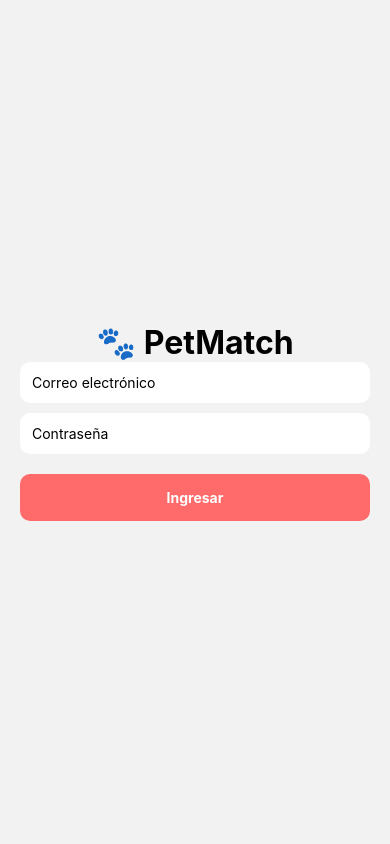
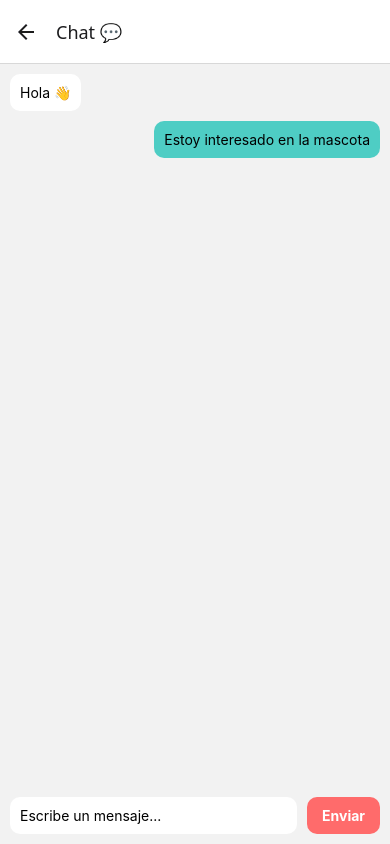
Before and after one commit to OmarGuillen-Prog/PetMatch, a React Native app: screen /Chat in a window 390 px wide. Before the commit this address had no page. Built offline with nearby package versions, Linux system fonts and the light colour scheme.

Commit message:
ChatScreen funcional con estilos

```diff
--- a/src/navigation/AppNavigator.tsx
+++ b/src/navigation/AppNavigator.tsx
@@ -7,6 +7,7 @@ import HomeScreen from '../screens/HomeScreen';
 import DetailScreen from '../screens/DetailScreen';
 import PublishScreen from '../screens/PublishScreen';
 import ProfileScreen from '../screens/ProfileScreen';
+import ChatScreen from '../screens/ChatScreen';
 
 const Stack = createNativeStackNavigator();
 
@@ -51,6 +52,12 @@ export default function AppNavigator() {
           options={{ title: 'Perfil 👤' }}
         />
 
+        <Stack.Screen
+          name="Chat"
+          component={ChatScreen}
+          options={{ title: 'Chat 💬' }}
+        />
+
       </Stack.Navigator>
     </NavigationContainer>
   );
--- /dev/null
+++ b/src/screens/ChatScreen.tsx
@@ -0,0 +1,62 @@
+import { View, Text, TextInput, TouchableOpacity, FlatList } from 'react-native';
+import { useState } from 'react';
+import { chatStyles as styles } from '../styles/chatStyles';
+
+export default function ChatScreen() {
+
+  const [message, setMessage] = useState('');
+
+  const [messages, setMessages] = useState([
+    { id: '1', text: 'Hola 👋', sender: 'other' },
+    { id: '2', text: 'Estoy interesado en la mascota', sender: 'me' },
+  ]);
+
+  const sendMessage = () => {
+    if (!message.trim()) return;
+
+    const newMessage = {
+      id: Date.now().toString(),
+      text: message,
+      sender: 'me',
+    };
+
+    setMessages([...messages, newMessage]);
+    setMessage('');
+  };
+
+  return (
+    <View style={styles.container}>
+
+      <FlatList
+        data={messages}
+        keyExtractor={(item) => item.id}
+        renderItem={({ item }) => (
+          <View
+            style={[
+              styles.messageContainer,
+              item.sender === 'me'
+                ? styles.myMessage
+                : styles.otherMessage,
+            ]}
+          >
+            <Text style={styles.text}>{item.text}</Text>
+          </View>
+        )}
+      />
+
+      <View style={styles.inputContainer}>
+        <TextInput
+          style={styles.input}
+          placeholder="Escribe un mensaje..."
+          value={message}
+          onChangeText={setMessage}
+        />
+
+        <TouchableOpacity style={styles.button} onPress={sendMessage}>
+          <Text style={styles.buttonText}>Enviar</Text>
+        </TouchableOpacity>
+      </View>
+
+    </View>
+  );
+}
--- a/src/screens/HomeScreen.tsx
+++ b/src/screens/HomeScreen.tsx
@@ -31,6 +31,10 @@ export default function HomeScreen({ navigation }: any) {
       <Text>Ir a Perfil</Text>
     </TouchableOpacity>
 
+    <TouchableOpacity onPress={() => navigation.navigate('Chat')}>
+      <Text>Ir al Chat</Text>
+    </TouchableOpacity>
+
       <FlatList
         data={pets}
         keyExtractor={(item) => item.id}
--- /dev/null
+++ b/src/styles/chatStyles.ts
@@ -0,0 +1,47 @@
+import { StyleSheet } from 'react-native';
+
+export const chatStyles = StyleSheet.create({
+  container: {
+    flex: 1,
+    backgroundColor: '#f2f2f2',
+    padding: 10,
+  },
+  messageContainer: {
+    padding: 10,
+    borderRadius: 10,
+    marginBottom: 10,
+    maxWidth: '70%',
+  },
+  myMessage: {
+    backgroundColor: '#4ecdc4',
+    alignSelf: 'flex-end',
+  },
+  otherMessage: {
+    backgroundColor: '#fff',
+    alignSelf: 'flex-start',
+  },
+  text: {
+    color: '#000',
+  },
+  inputContainer: {
+    flexDirection: 'row',
+    marginTop: 10,
+  },
+  input: {
+    flex: 1,
+    backgroundColor: '#fff',
+    padding: 10,
+    borderRadius: 10,
+    marginRight: 10,
+  },
+  button: {
+    backgroundColor: '#ff6b6b',
+    paddingHorizontal: 15,
+    justifyContent: 'center',
+    borderRadius: 10,
+  },
+  buttonText: {
+    color: '#fff',
+    fontWeight: 'bold',
+  },
+});
```
